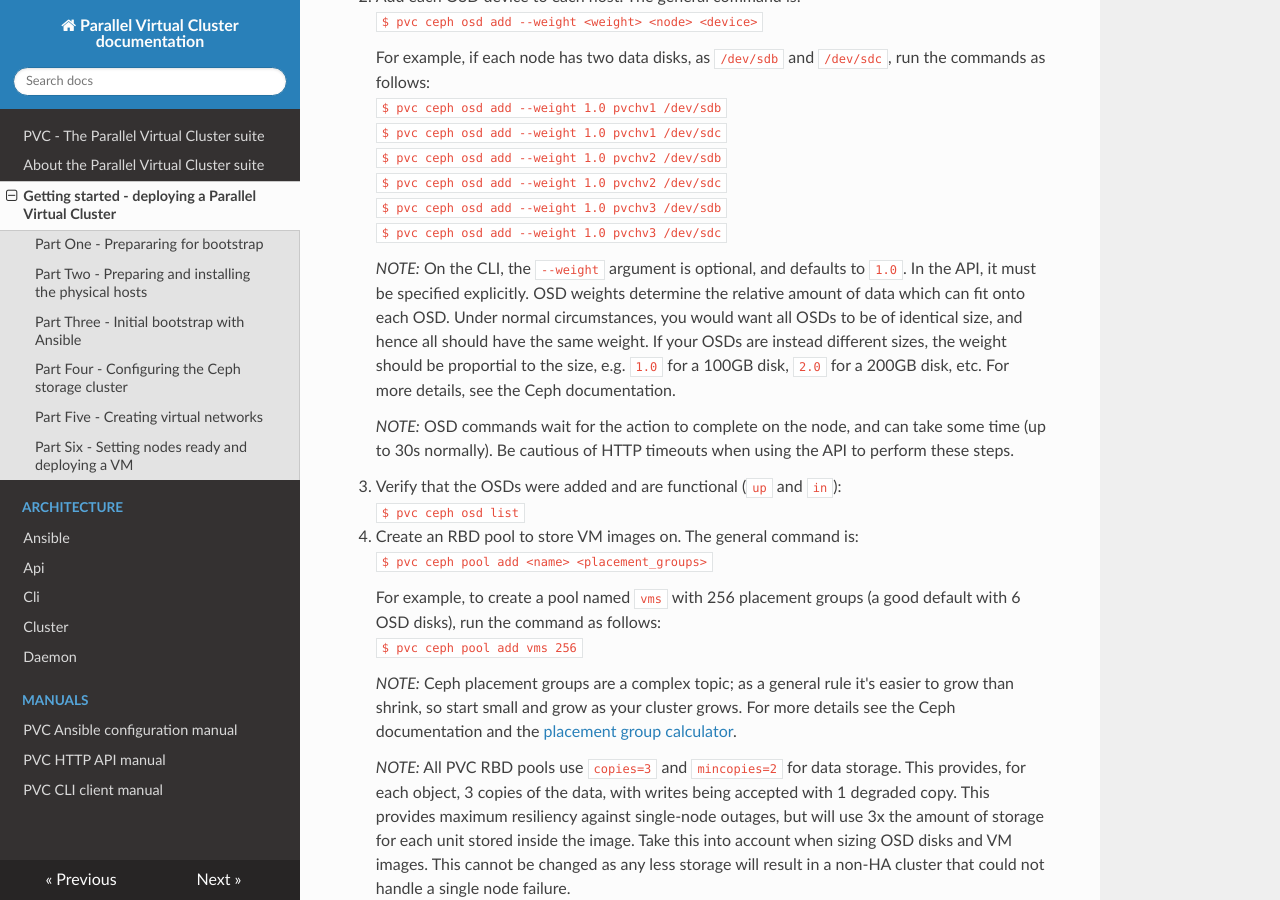
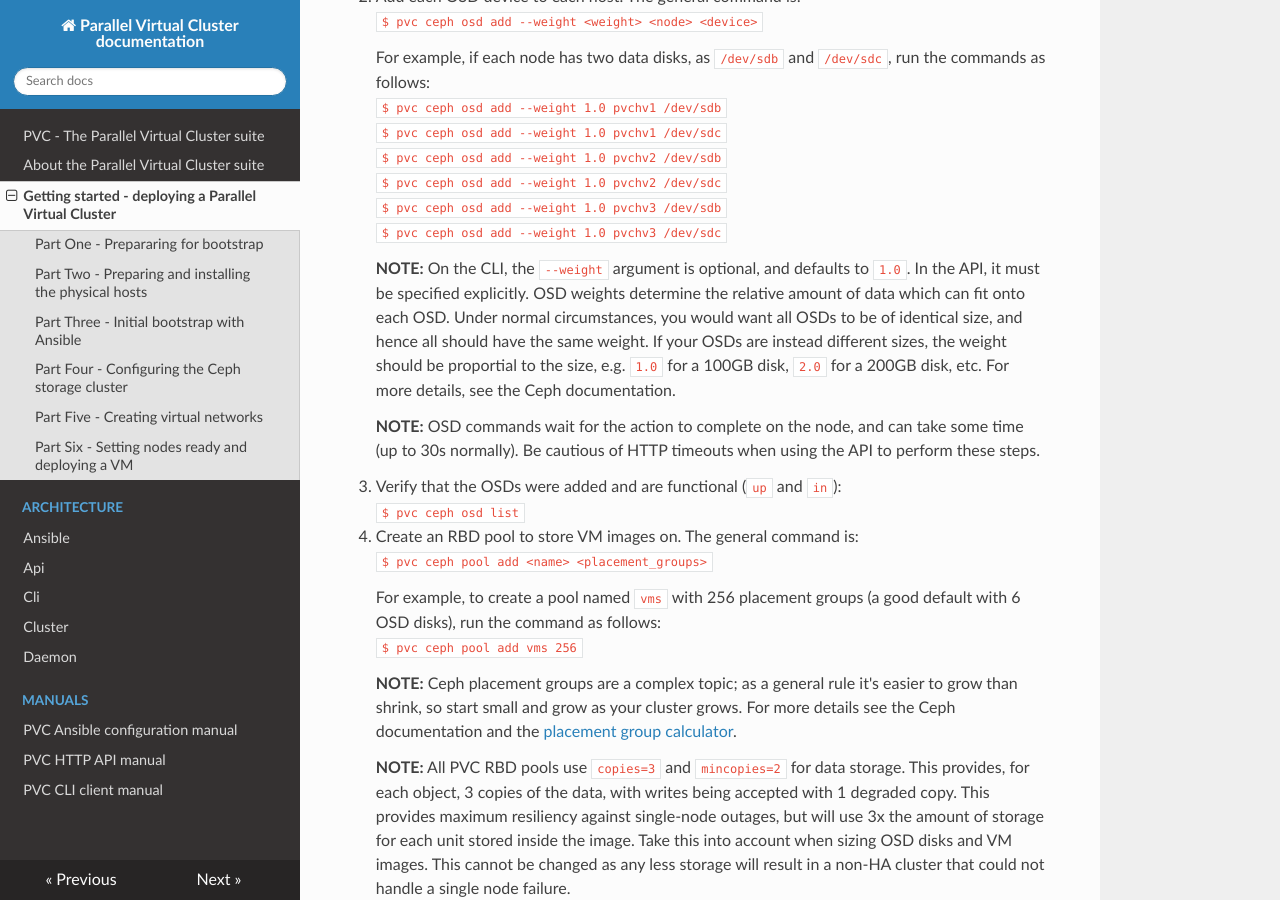
Before and after one commit to parallelvirtualcluster/pvc, an MkDocs documentation site: the page built from docs/installing.md, in a window 1280 px wide and 900 px high, scrolled down 2692 px. Built offline with MkDocs 1.6.1, drawn with Linux system fonts in a browser that asks for light colours; nearby versions of some CDN libraries.

Commit message:
Bold NOTEs instead of italicizing

````diff
--- a/docs/installing.md
+++ b/docs/installing.md
@@ -75,9 +75,9 @@
     `$ pvc ceph osd add --weight 1.0 pvchv3 /dev/sdb`
     `$ pvc ceph osd add --weight 1.0 pvchv3 /dev/sdc`
 
-    *NOTE:* On the CLI, the `--weight` argument is optional, and defaults to `1.0`. In the API, it must be specified explicitly. OSD weights determine the relative amount of data which can fit onto each OSD. Under normal circumstances, you would want all OSDs to be of identical size, and hence all should have the same weight. If your OSDs are instead different sizes, the weight should be proportial to the size, e.g. `1.0` for a 100GB disk, `2.0` for a 200GB disk, etc. For more details, see the Ceph documentation.
+    **NOTE:** On the CLI, the `--weight` argument is optional, and defaults to `1.0`. In the API, it must be specified explicitly. OSD weights determine the relative amount of data which can fit onto each OSD. Under normal circumstances, you would want all OSDs to be of identical size, and hence all should have the same weight. If your OSDs are instead different sizes, the weight should be proportial to the size, e.g. `1.0` for a 100GB disk, `2.0` for a 200GB disk, etc. For more details, see the Ceph documentation.
 
-    *NOTE:* OSD commands wait for the action to complete on the node, and can take some time (up to 30s normally). Be cautious of HTTP timeouts when using the API to perform these steps.
+    **NOTE:** OSD commands wait for the action to complete on the node, and can take some time (up to 30s normally). Be cautious of HTTP timeouts when using the API to perform these steps.
 
 0. Verify that the OSDs were added and are functional (`up` and `in`):
     `$ pvc ceph osd list`
@@ -88,9 +88,9 @@
     For example, to create a pool named `vms` with 256 placement groups (a good default with 6 OSD disks), run the command as follows:
     `$ pvc ceph pool add vms 256`
 
-    *NOTE:* Ceph placement groups are a complex topic; as a general rule it's easier to grow than shrink, so start small and grow as your cluster grows. For more details see the Ceph documentation and the [placement group calculator](https://ceph.com/pgcalc/).
+    **NOTE:** Ceph placement groups are a complex topic; as a general rule it's easier to grow than shrink, so start small and grow as your cluster grows. For more details see the Ceph documentation and the [placement group calculator](https://ceph.com/pgcalc/).
 
-    *NOTE:* All PVC RBD pools use `copies=3` and `mincopies=2` for data storage. This provides, for each object, 3 copies of the data, with writes being accepted with 1 degraded copy. This provides maximum resiliency against single-node outages, but will use 3x the amount of storage for each unit stored inside the image. Take this into account when sizing OSD disks and VM images. This cannot be changed as any less storage will result in a non-HA cluster that could not handle a single node failure.
+    **NOTE:** All PVC RBD pools use `copies=3` and `mincopies=2` for data storage. This provides, for each object, 3 copies of the data, with writes being accepted with 1 degraded copy. This provides maximum resiliency against single-node outages, but will use 3x the amount of storage for each unit stored inside the image. Take this into account when sizing OSD disks and VM images. This cannot be changed as any less storage will result in a non-HA cluster that could not handle a single node failure.
 
 0. Verify that the pool was added:
     `$ pvc ceph pool list`
@@ -225,7 +225,7 @@
     </domain>
     ```
 
-    *NOTE:* This Libvirt XML is only a sample; it should be modified to fit the specifics of the VM. Alternatively to manual configuration, one can use a tool like `virt-manager` to generate valid Libvirt XML configurations for PVC to use.
+    **NOTE:** This Libvirt XML is only a sample; it should be modified to fit the specifics of the VM. Alternatively to manual configuration, one can use a tool like `virt-manager` to generate valid Libvirt XML configurations for PVC to use.
 
 0. Define the VM in the PVC cluster:
     `$ pvc vm define /tmp/test1.xml`
````
